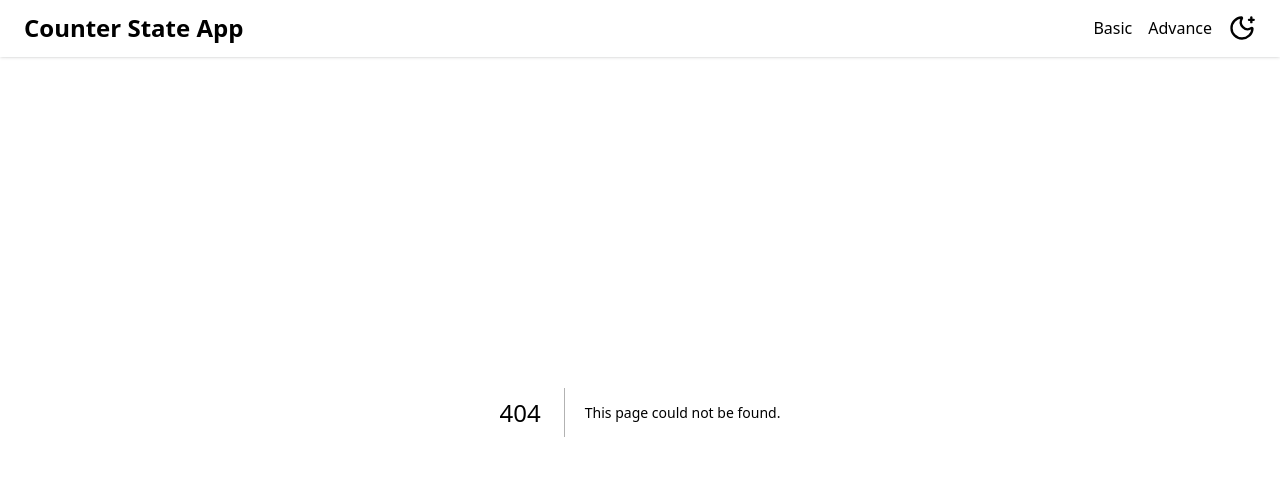
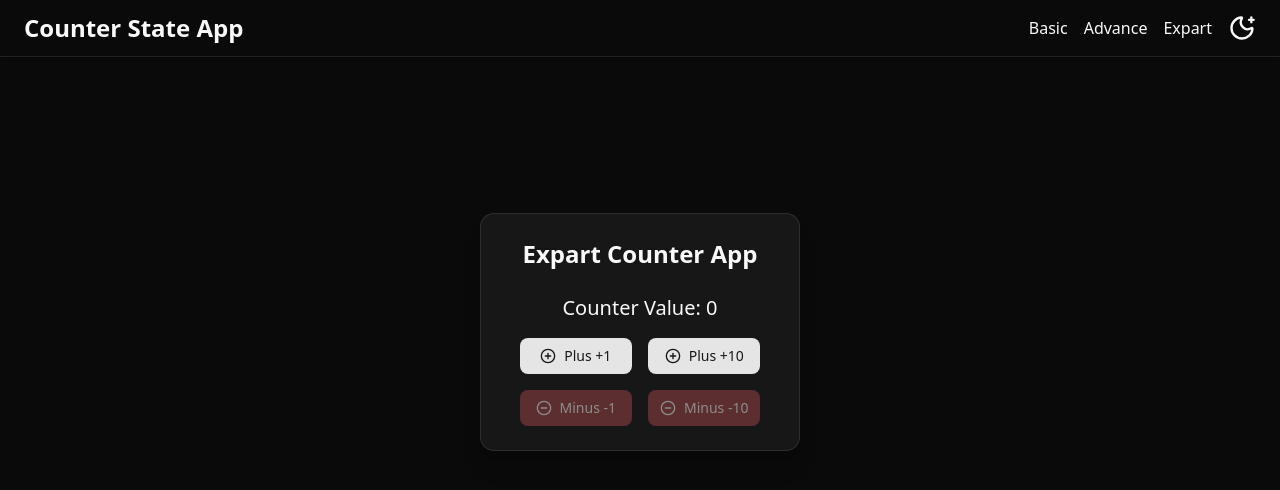
Before and after one commit to MissNishaSardar/counter-state-app, a Next.js app: page /expart in a window 1280 px wide. Before the commit this address had no page. Shown: the top 490 px of the page. Built offline with nearby package versions, Linux system fonts and the light colour scheme.

Commit message:
Expart page done

```diff
--- /dev/null
+++ b/src/app/expart/page.tsx
@@ -0,0 +1,34 @@
+import ExpartCounter from "@/components/ExpartCounter";
+import {
+	Card,
+	CardContent,
+	CardHeader,
+	CardTitle,
+} from "@/components/shadcnui/card";
+import { Metadata } from "next";
+
+export const metadata: Metadata = {
+	title: "Expart | Counter State App",
+	description: "Expart Counter App",
+};
+
+const page = () => {
+	return (
+		<>
+			<section className="grid h-[80dvh] place-items-center">
+				<Card className="w-xs gap-4 shadow-xl">
+					<CardHeader>
+						<CardTitle className="text-center text-2xl font-semibold">
+							Expart Counter App
+						</CardTitle>
+					</CardHeader>
+					<CardContent>
+						<ExpartCounter />
+					</CardContent>
+				</Card>
+			</section>
+		</>
+	);
+};
+
+export default page;
--- a/src/app/page.tsx
+++ b/src/app/page.tsx
@@ -21,6 +21,7 @@
 						Basic Counter App
 					</CardTitle>
 				</CardHeader>
+
 				<CardContent>
 					<Basic />
 				</CardContent>
--- a/src/components/Basic.tsx
+++ b/src/components/Basic.tsx
@@ -15,7 +15,6 @@
 	};
 
 	return (
-		<>
 		<section className="grid place-items-center space-y-4">
 			<div className="text-xl">
 				Counter Value: <span className="">{count}</span>
@@ -37,7 +36,6 @@
 				</Button>
 			</div>
 		</section>
-		</>
 	);
 };
 
--- /dev/null
+++ b/src/components/ExpartCounter.tsx
@@ -0,0 +1,73 @@
+"use client";
+
+import { CircleMinus, CirclePlus } from "lucide-react";
+import { useState } from "react";
+import { Button } from "./shadcnui/button";
+
+const ExpartCounter = () => {
+	const [count, setCount] = useState(0);
+
+	const plusOne = () => {
+		if (count <= 99) {
+			setCount(count + 1);
+		}
+	};
+	const plusTen = () => {
+		if (count <= 90) {
+			setCount(count + 10);
+		}
+	};
+	const minusOne = () => {
+		if (count >= 1) {
+			setCount(count - 1);
+		}
+	};
+	const minusTen = () => {
+		if (count >= 10) {
+			setCount(count - 10);
+		}
+	};
+
+	return (
+		<section className="grid place-items-center space-y-4">
+			<div className="text-xl">
+				Counter Value: <span className="">{count}</span>
+			</div>
+			<div className="grid grid-cols-2 gap-4">
+				<Button
+					className="cursor-pointer"
+					onClick={plusOne}
+					disabled={count >= 100}>
+					<CirclePlus />
+					Plus +1
+				</Button>
+				<Button
+					className="cursor-pointer"
+					onClick={plusTen}
+					disabled={count >= 91}>
+					<CirclePlus />
+					Plus +10
+				</Button>
+
+				<Button
+					className="cursor-pointer"
+					variant={"destructive"}
+					onClick={minusOne}
+					disabled={count <= 0}>
+					<CircleMinus />
+					Minus -1
+				</Button>
+				<Button
+					className="cursor-pointer"
+					variant={"destructive"}
+					onClick={minusTen}
+					disabled={count <= 9}>
+					<CircleMinus />
+					Minus -10
+				</Button>
+			</div>
+		</section>
+	);
+};
+
+export default ExpartCounter;
--- a/src/components/Header/Header.tsx
+++ b/src/components/Header/Header.tsx
@@ -14,6 +14,7 @@
 				<nav className="flex items-center gap-4">
 					<Link href={"/"}>Basic</Link>
 					<Link href={"/advance"}>Advance</Link>
+					<Link href={"/expart"}>Expart</Link>
 
 					<ThemeToggleButton />
 				</nav>
```
Lines whose indentation alone changed are shown as unchanged.
